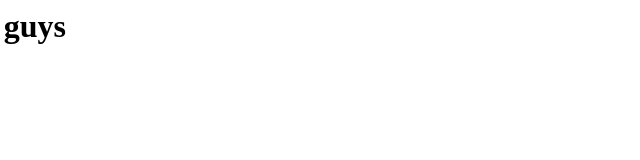
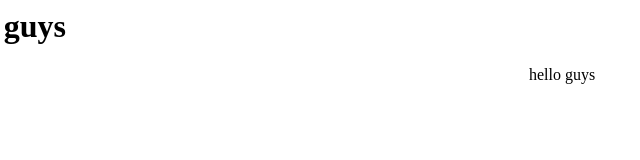
Before and after one commit to Arunajith056/python-Projects, a plain HTML site: page index.html in a window 1280 px wide. Shown: the full height of the page, 78-718 px from the left. Drawn offline with Linux system fonts and the light colour scheme.

Commit message:
some changes

```diff
--- a/index.html
+++ b/index.html
@@ -1 +1,4 @@
 <h1>hello guys</h1>
+<center>
+    hello guys
+</center>
```
Also changed, not shown: text.txt, 1 other file.
